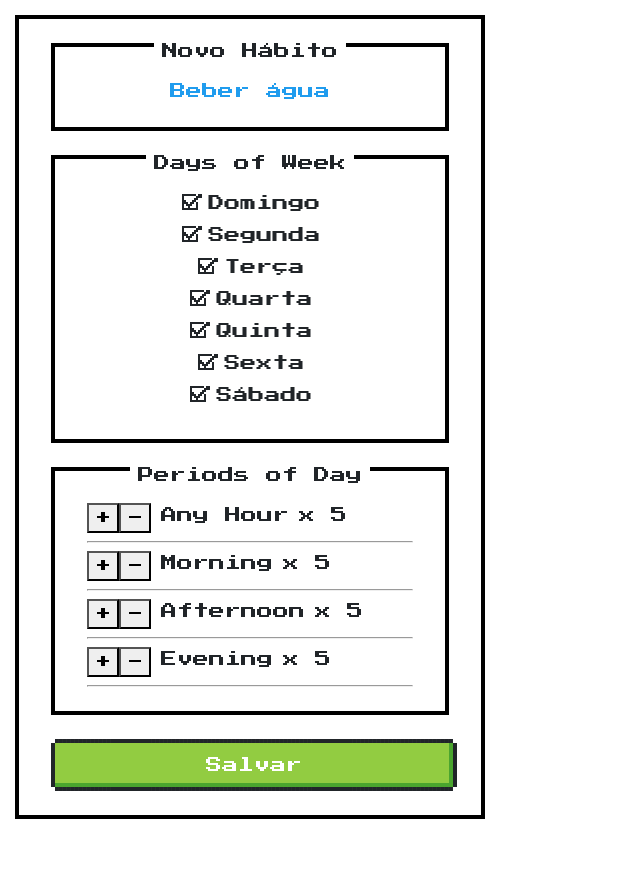
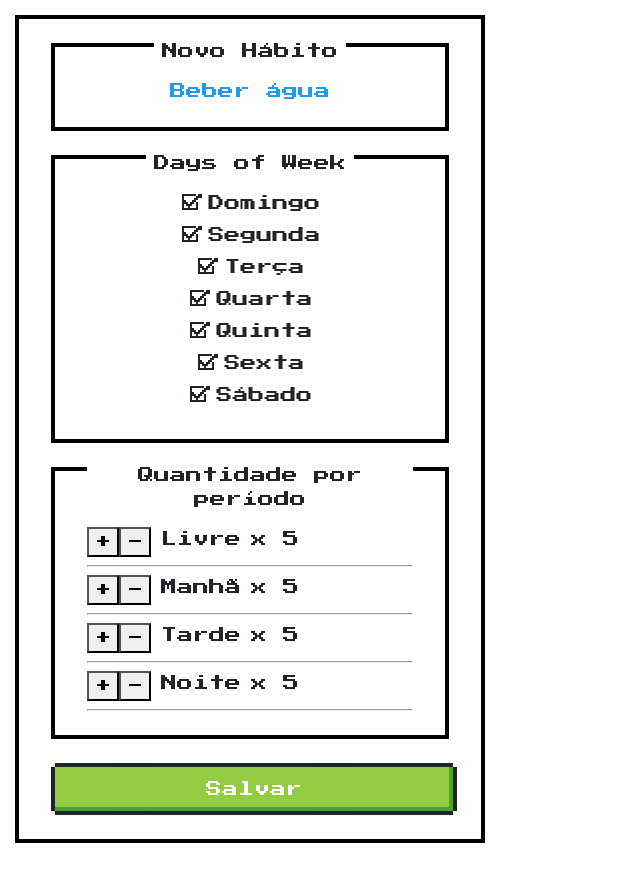
Before and after one commit to FerJSsilva/habit-tracker-frontend-cra, a React (Create React App) app: page /new in a window 1280 px wide. Shown: the top 882 px of the page, without its empty margins (0-640 px from the left). Built offline with nearby package versions, Linux system fonts and the light colour scheme.

Commit message:
feat: update button text and titles in Home and NewHabit components

```diff
--- a/src/page-containers/Home/Home.jsx
+++ b/src/page-containers/Home/Home.jsx
@@ -37,15 +37,21 @@ function Home() {
             value={currentDate}
             style={{ width: '', marginRight: '8px' }}
           />
+        </div>
+      </Container>
+      <br />
+      <Container
+        centered
+        rounded
+      >
         <Link to="/categories">
           <button
             type="button"
             className="nes-btn is-primary"
           >
-              Novo
+            Novo Hábito
           </button>
         </Link>
-        </div>
       </Container>
       <br />
       <HabitsGroup
--- a/src/page-containers/NewHabit/NewHabit.jsx
+++ b/src/page-containers/NewHabit/NewHabit.jsx
@@ -96,7 +96,7 @@ const NewHabit = () => (
     <br />
 
     <Container
-      title={'Periods of Day'}
+      title={'Quantidade por período'}
       centered
     >
       <div style={{ display: 'flex', justifyContent: 'flex-start' }}>
@@ -105,7 +105,7 @@ const NewHabit = () => (
           <button>-</button>
         </div>
         <div>
-          <span style={{ marginRight: '10px' }}>Any Hour </span>
+          <span style={{ marginRight: '10px' }}>Livre </span>
         </div>
         <span> x {5}</span>
       </div>
@@ -116,7 +116,7 @@ const NewHabit = () => (
           <button>-</button>
         </div>
         <div>
-          <span style={{ marginRight: '10px' }}>Morning </span>
+          <span style={{ marginRight: '10px' }}>Manhã </span>
         </div>
         <span> x {5}</span>
       </div>
@@ -127,7 +127,7 @@ const NewHabit = () => (
           <button>-</button>
         </div>
         <div>
-          <span style={{ marginRight: '10px' }}>Afternoon </span>
+          <span style={{ marginRight: '10px' }}>Tarde </span>
         </div>
         <span> x {5}</span>
       </div>
@@ -138,7 +138,7 @@ const NewHabit = () => (
           <button>-</button>
         </div>
         <div>
-          <span style={{ marginRight: '10px' }}>Evening </span>
+          <span style={{ marginRight: '10px' }}>Noite </span>
         </div>
         <span> x {5}</span>
       </div>
```
Lines whose indentation alone changed are shown as unchanged.
